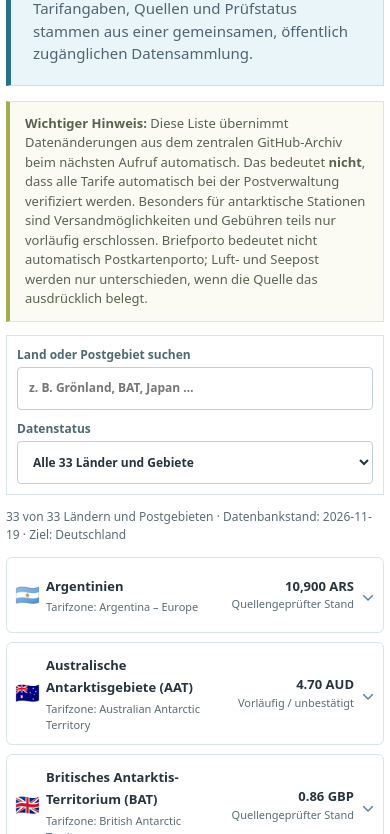
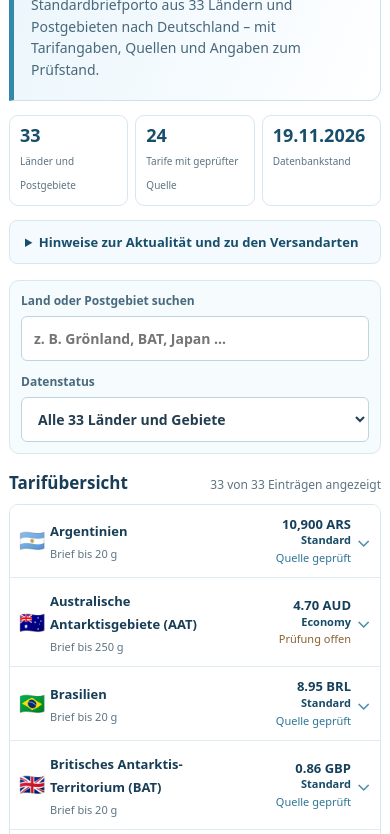
Before and after one commit to AyLien026/worldwide-cover-monitor, a plain HTML site: page arge/portoliste/index.html in a window 390 px wide. Shown: the part 161-995 px from the top of the page. Drawn offline with Linux system fonts and the light colour scheme.

Commit message:
Polish ARGE postage page: visible heading, ice-blue design and clearer rate listing

```diff
--- a/arge/portoliste/index.html
+++ b/arge/portoliste/index.html
@@ -7,70 +7,112 @@
 <title>Portoliste – ARGE Polarphilatelie</title>
 <meta name="description" content="Internationale Standardbrief-Portotarife für die 33 Länder und Postgebiete der ARGE-Polarphilatelie-Portoliste, aus der zentralen Worldwide-Covers-Datenbank.">
 <style>
-:root{--blue:#27718a;--ink:#27343c;--muted:#5b6c73;--line:#d9e4e9;--pale:#eff7fa;--ice:#eaf5f9;--olive:#6d8428;--green:#eaf1dd;--orange:#a36113}
+
+:root{--navy:#173d57;--blue:#236b8d;--blue-deep:#174e6c;--ice:#e9f5fb;--mist:#f5fafe;--ink:#243e50;--muted:#5d7483;--line:#d7e7f0;--amber:#8a6032}
 *{box-sizing:border-box}
-body{margin:0;background:#fff;color:var(--ink);font:15px/1.5 system-ui,-apple-system,"Segoe UI",Arial,sans-serif}
-main{max-width:1160px;margin:auto;padding:16px 14px 32px}
-h1{font:500 clamp(28px,3.5vw,41px)/1.15 Georgia,serif;margin:7px 0 12px}
-h2{font:500 20px Georgia,serif;margin:0}
-a{color:#25687b;text-underline-offset:3px}
-a:focus-visible,button:focus-visible,input:focus-visible,select:focus-visible,summary:focus-visible{outline:2px solid #265c79;outline-offset:2px}
-.hero{border:1px solid #cfdee5;border-left:5px solid var(--blue);background:var(--ice);padding:20px 22px;margin-bottom:15px}
-.kicker{font-size:11px;letter-spacing:2px;text-transform:uppercase;font-weight:800;color:#41768a}
-.hero p{margin:8px 0 0;max-width:810px;color:#4f6470}
-.notice{border:1px solid #e2e4d5;border-left:4px solid #a3ad50;padding:12px 15px;background:#fbfbf4;font-size:13px;color:#58634f;margin:13px 0}
-.toolbar{display:flex;gap:10px;flex-wrap:wrap;align-items:center;border:1px solid var(--line);padding:13px;margin:13px 0;background:#fff}
-.toolbar label{font-size:12px;font-weight:700;color:#4f6971}
-.toolbar .search{flex:2 1 230px}
-.toolbar .status{flex:1 1 175px}
-.toolbar input,.toolbar select{display:block;width:100%;padding:10px 11px;min-height:43px;margin-top:3px;font:inherit;border:1px solid #bfcfd5;background:#fff;color:var(--ink);border-radius:4px}
-.meta{font-size:12px;color:var(--muted);margin:8px 0 13px}
-.results{display:grid;gap:9px}
-.country{border:1px solid var(--line);border-radius:6px;background:#fff}
+html{color-scheme:light}
+body{margin:0;background:#fff;color:var(--ink);font:15px/1.55 system-ui,-apple-system,"Segoe UI",Arial,sans-serif}
+main{max-width:1140px;margin:0 auto;padding:18px 16px 36px}
+h1{font-size:clamp(29px,3.5vw,40px);line-height:1.17;letter-spacing:-.8px;font-weight:750;margin:9px 0 12px;color:var(--navy)}
+h2{font-size:17px;font-weight:750;line-height:1.3;margin:0;color:var(--navy)}
+a{color:var(--blue-deep);text-underline-offset:3px}
+a:hover{color:#103e59}
+a:focus-visible,summary:focus-visible,input:focus-visible,select:focus-visible{outline:3px solid #68afce;outline-offset:2px}
+.hero{background:linear-gradient(112deg,#e9f5fb 0%,#f8fcff 72%,#fff 100%);border:1px solid #cfe3ee;border-left:5px solid #3488ad;border-radius:0 12px 12px 0;padding:24px 27px;margin-bottom:14px}
+.kicker{font-size:11px;letter-spacing:2px;text-transform:uppercase;font-weight:800;color:#397b9a}
+.hero p{margin:0;max-width:830px;color:#48687b;font-size:14px}
+.overview{display:grid;grid-template-columns:repeat(3,minmax(0,1fr));gap:10px;margin:0 0 14px}
+.overview-item{border:1px solid var(--line);border-radius:9px;padding:12px 15px;background:#fff;display:flex;align-items:center;gap:12px}
+.overview-item strong{color:var(--blue-deep);font-size:23px;line-height:1.1;font-weight:800;white-space:nowrap;font-variant-numeric:tabular-nums}
+.overview-item span{font-size:12px;line-height:1.35;color:var(--muted)}
+.notice{border:1px solid var(--line);background:var(--mist);border-radius:8px;padding:0 15px;margin:13px 0 16px}
+.notice summary{font-size:13px;color:var(--blue-deep);font-weight:700;cursor:pointer;padding:11px 0}
+.notice p{margin:0 0 13px;font-size:13px;color:#4e6676;line-height:1.6}
+.toolbar{display:flex;gap:12px;flex-wrap:wrap;align-items:end;background:#f6fbfe;border:1px solid var(--line);border-radius:10px;padding:15px;margin:14px 0 18px}
+.toolbar label{display:block;font-size:12px;font-weight:750;color:#496a7e}
+.toolbar .search{flex:2 1 245px}.toolbar .status{flex:1 1 200px}
+.toolbar input,.toolbar select{display:block;width:100%;padding:11px 12px;min-height:44px;margin-top:5px;font:inherit;font-size:14px;border:1px solid #bdd5e3;background:#fff;color:var(--ink);border-radius:6px}
+.toolbar input:focus,.toolbar select:focus{border-color:var(--blue)}
+.list-head{display:flex;justify-content:space-between;gap:12px;align-items:baseline;flex-wrap:wrap;margin:18px 0 9px}
+.meta{font-size:12px;color:var(--muted)}
+.directory-head{display:grid;grid-template-columns:34px minmax(0,1fr) minmax(135px,210px) 18px;gap:12px;padding:11px 17px;background:#eaf5fb;border:1px solid var(--line);border-radius:9px 9px 0 0;color:#476d83;font-size:11px;font-weight:800;letter-spacing:.7px;text-transform:uppercase}
+.directory-head span:nth-child(3){text-align:right}
+.results{border:1px solid var(--line);border-top:0;border-radius:0 0 9px 9px;overflow:hidden;background:#fff}
+.country{background:#fff;border-bottom:1px solid #e1ecf2}
+.country:last-child{border-bottom:0}
 .country[hidden]{display:none}
-.country summary{display:grid;grid-template-columns:30px minmax(0,1.1fr) minmax(145px,.9fr) 24px;gap:10px;align-items:center;min-height:74px;padding:12px 14px;cursor:pointer;list-style:none}
+.country summary{display:grid;grid-template-columns:34px minmax(0,1fr) minmax(135px,210px) 18px;gap:12px;align-items:center;min-height:70px;padding:11px 17px;cursor:pointer;list-style:none}
 .country summary::-webkit-details-marker{display:none}
-.country[open] summary,.country summary:hover{background:#f3f9fb}
+.country summary:hover,.country[open] summary{background:#f1f9fd}
 .flag{font-size:25px;line-height:1}
-.name{font-weight:750;font-size:15px}
-.sub{font-size:11px;color:var(--muted);margin-top:3px;display:block;font-weight:400}
-.price{text-align:right;font-variant-numeric:tabular-nums;font-weight:750;font-size:15px}
-.price small{font-size:11px;font-weight:400;color:var(--muted);display:block}
-.chevron{font-size:18px;color:#538298;justify-self:end}
+.name{font-weight:750;font-size:14px;color:var(--navy)}
+.sub{font-size:11px;color:var(--muted);margin-top:3px;display:block;font-weight:450}
+.price{text-align:right;font-variant-numeric:tabular-nums;line-height:1.35;min-width:0}
+.price .amount{display:block;font-weight:800;font-size:15px;color:#163f5c}
+.price .fare-line{display:block;font-size:12px;font-weight:700;color:#174b68;overflow-wrap:anywhere}
+.price .fare-key{font-weight:450;color:var(--muted)}
+.price .verification{font-size:11px;font-weight:450;color:var(--muted);display:block;margin-top:3px}
+.price .verification.verified{color:#2c7597}
+.price .verification.unverified{color:var(--amber)}
+.chevron{font-size:19px;color:#4d8eab;justify-self:end}
 .country[open] .chevron{transform:rotate(180deg)}
-.details{border-top:1px dashed var(--line);background:#fbfdfe;padding:14px 16px 17px 54px;font-size:13px}
-.details p{margin:7px 0;overflow-wrap:anywhere}
-.fares{display:flex;gap:8px;flex-wrap:wrap;margin:0 0 9px}
-.fare{background:#eaf4f7;border:1px solid #d5e7ec;padding:8px 11px;min-width:125px}
-.fare small{display:block;color:#536d77}.fare strong{font-size:15px}
-.status-pill{font-weight:750;font-size:11px;padding:3px 7px;display:inline-block;border-radius:3px;background:var(--green);color:#48601f}
-.status-pill.unverified{background:#fff0db;color:#87521c}
-.status-pill.missing{background:#f1f1f1;color:#596168}
-.caution{color:#86521b}
-.noresults{border:1px dashed #bdced3;padding:24px;text-align:center;color:var(--muted)}
-.footer{border-top:1px solid var(--line);padding-top:12px;margin-top:18px;font-size:12px;color:var(--muted)}
+.details{border-top:1px solid var(--line);background:#f7fbfe;padding:16px 18px 18px 63px;font-size:13px}
+.details p{margin:8px 0;overflow-wrap:anywhere}
+.fares{display:flex;gap:9px;flex-wrap:wrap;margin:0 0 12px}
+.fare{background:#fff;border:1px solid #cee4ef;border-radius:6px;padding:9px 12px;min-width:135px}
+.fare small{display:block;color:#55778a}.fare strong{font-size:15px;color:var(--navy)}
+.status-pill{font-weight:750;font-size:11px;padding:4px 8px;display:inline-block;border-radius:5px;background:#e3f2fa;color:#1d6589}
+.status-pill.unverified{background:#fff2e4;color:#855721}
+.status-pill.missing{background:#edf1f4;color:#5b6c79}
+.caution{color:#855d30}
+.noresults{padding:25px;text-align:center;color:var(--muted)}
+.footer{border-top:1px solid var(--line);padding-top:15px;margin-top:20px;font-size:12px;color:var(--muted);line-height:1.7}
 [hidden]{display:none!important}
-html.embedded .hero{display:none}html.embedded main{padding-top:5px}
-@media(max-width:640px){
- main{padding:8px 6px 20px}.country summary{grid-template-columns:25px minmax(0,1fr) minmax(108px,.8fr) 15px;padding:10px 8px;gap:6px}
- .flag{font-size:20px}.name,.price{font-size:13px}.details{padding:12px}.toolbar{padding:10px}
+@media(max-width:690px){
+ main{padding:12px 9px 24px}
+ .hero{padding:19px 17px}
+ .overview{gap:7px}
+ .overview-item{display:block;padding:10px}
+ .overview-item strong{display:block;font-size:18px;margin-bottom:3px}
+ .directory-head{display:none}
+ .results{border-top:1px solid var(--line);border-radius:9px}
+ .country summary{grid-template-columns:25px minmax(0,1fr) minmax(110px,.8fr) 15px;padding:11px 9px;gap:7px}
+ .flag{font-size:21px}
+ .name{font-size:13px}
+ .price .amount{font-size:13px}
+ .price .fare-line{font-size:11px}
+ .details{padding:13px}
+}
+@media(max-width:390px){
+ .overview-item span{font-size:10px}
+ .country summary{grid-template-columns:24px minmax(0,1fr) 105px 13px}
+ .toolbar{padding:11px}
 }
 </style>
-<script>if(window.self!==window.top)document.documentElement.classList.add('embedded')</script>
+
 </head>
 <body>
 <main>
 <header class="hero">
  <div class="kicker">Arbeitsgemeinschaft Polarphilatelie e.V.</div>
  <h1>Internationale Portoliste</h1>
- <p>Standardbrief-Tarife aus 33 ausgewählten Ländern und Postgebieten nach Deutschland. Tarifangaben, Quellen und Prüfstatus stammen aus einer gemeinsamen, öffentlich zugänglichen Datensammlung.</p>
+ <p>Standardbriefporto aus 33 Ländern und Postgebieten nach Deutschland – mit Tarifangaben, Quellen und Angaben zum Prüfstand.</p>
 </header>
-<div class="notice"><strong>Wichtiger Hinweis:</strong> Diese Liste übernimmt Datenänderungen aus dem zentralen GitHub-Archiv beim nächsten Aufruf automatisch. Das bedeutet <strong>nicht</strong>, dass alle Tarife automatisch bei der Postverwaltung verifiziert werden. Besonders für antarktische Stationen sind Versandmöglichkeiten und Gebühren teils nur vorläufig erschlossen. Briefporto bedeutet nicht automatisch Postkartenporto; Luft- und Seepost werden nur unterschieden, wenn die Quelle das ausdrücklich belegt.</div>
+<section class="overview" aria-label="Portoliste im Überblick">
+ <div class="overview-item"><strong>33</strong><span>Länder und Postgebiete</span></div>
+ <div class="overview-item"><strong id="verified-count">–</strong><span>Tarife mit geprüfter Quelle</span></div>
+ <div class="overview-item"><strong id="data-date">–</strong><span>Datenbankstand</span></div>
+</section>
+<details class="notice">
+ <summary>Hinweise zur Aktualität und zu den Versandarten</summary>
+ <p>Die Tarife stammen aus einer gemeinsamen öffentlichen Datensammlung. Änderungen werden aus dem GitHub-Datenbestand übernommen, sobald sie dort veröffentlicht wurden. Nicht alle Preise sind bereits anhand amtlicher Quellen bestätigt. Besonders bei antarktischen Stationen können Versandmöglichkeiten und Tarife abweichen. Angaben für Briefe gelten nicht automatisch für Postkarten; Economy und Priority werden nicht ohne Quellenbeleg mit See- oder Luftpost gleichgesetzt.</p>
+</details>
 <section class="toolbar" aria-label="Portoliste durchsuchen">
  <label class="search" for="search">Land oder Postgebiet suchen<input type="search" id="search" placeholder="z. B. Grönland, BAT, Japan …" autocomplete="off"></label>
  <label class="status" for="status">Datenstatus<select id="status"><option value="">Alle 33 Länder und Gebiete</option><option value="verified">Quellengeprüft</option><option value="unverified">Noch nicht abschließend geprüft</option><option value="missing">Ohne Preisangabe</option></select></label>
 </section>
-<div class="meta" id="meta" aria-live="polite">Tarifdaten werden geladen …</div>
+<div class="list-head"><h2>Tarifübersicht</h2><div class="meta" id="meta" aria-live="polite">Tarifdaten werden geladen …</div></div>
+<div class="directory-head" aria-hidden="true"><span></span><span>Land oder Postgebiet</span><span>Porto nach Deutschland</span><span></span></div>
 <section class="results" id="results" aria-label="Länderliste"></section>
 <div class="footer">Die ARGE-Auswahl ist fest auf die 33 Länder und Postgebiete der bisherigen ARGE-Liste begrenzt; neu auf Worldwide Covers hinzugefügte Länder erscheinen hier nicht automatisch. Tarifdaten: <a href="../../postage/" target="_blank" rel="noopener noreferrer">Worldwide Covers – International Postage Rates</a>. Keine Gewähr für aktuelle Schalterpreise, Zustellung oder Annahme von Sammlerpost. Alle verlinkten Quellen sind öffentlich.</div>
 </main>
@@ -131,16 +173,26 @@ function render(){
  const q=$('search').value.trim().toLocaleLowerCase('de'),state=$('status').value;
  $('results').replaceChildren();
  let visible=0;
- for(const [name,flag,id] of countries){
+ for(const [name,flag,id] of [...countries].sort((a,b)=>a[0].localeCompare(b[0],'de'))){
   const r=catalogue.find(item=>item.id===id), prices=entriesFor(r);
   const classification=!r||prices.length===0?'missing':r.status==='verified'?'verified':'unverified';
   if(q&&!((name+' '+id+' '+(r?.country||'')).toLocaleLowerCase('de').includes(q)))continue;
   if(state&&classification!==state)continue;
   visible++;
   const card=node('details','country'),top=node('summary'),f=node('span','flag',flag),a=node('span'),price=node('span','price'),chev=node('span','chevron','⌄');
-  a.appendChild(node('span','name',name));a.appendChild(node('span','sub',r?'Tarifzone: '+r.country:'Kein Datensatz vorhanden'));
-  price.appendChild(node('span','',prices.length===1?prices[0][1]:prices.length? 'ab '+prices.map(p=>p[1]).join(' / '):'Keine Angabe'));
-  price.appendChild(node('small','',classification==='verified'?'Quellengeprüfter Stand':classification==='unverified'?'Vorläufig / unbestätigt':'Preis fehlt'));
+  a.appendChild(node('span','name',name));a.appendChild(node('span','sub',r?.weight_g?'Brief bis '+r.weight_g+' g':'Gewichtsangabe: siehe Details'));
+  if(prices.length===1){
+   price.appendChild(node('strong','amount',prices[0][1]));
+   price.appendChild(node('span','fare-line',prices[0][0]));
+  }else if(prices.length>1){
+   for(const [kind,amount] of prices){
+    const ln=node('span','fare-line');
+    ln.appendChild(node('span','fare-key',kind+': '));
+    ln.appendChild(node('span','',amount));
+    price.appendChild(ln);
+   }
+  }else price.appendChild(node('strong','amount','Keine Angabe'));
+  price.appendChild(node('small','verification '+classification,classification==='verified'?'Quelle geprüft':classification==='unverified'?'Prüfung offen':'Preis fehlt'));
   top.append(f,a,price,chev);
   const detail=node('div','details'), fares=node('div','fares');
   if(prices.length)for(const [label,value] of prices){const item=node('div','fare');item.appendChild(node('small','',label));item.appendChild(node('strong','',value));fares.appendChild(item)}
@@ -162,7 +214,10 @@ function render(){
   card.append(top,detail);$('results').appendChild(card);
  }
  if(!visible)$('results').appendChild(node('div','noresults','Keine Länder entsprechen der Suche.'));
- $('meta').textContent=visible+' von '+countries.length+' Ländern und Postgebieten · Datenbankstand: '+(dbDate||'nicht angegeben')+' · Ziel: Deutschland';
+ const checked=countries.filter(c=>{const r=catalogue.find(item=>item.id===c[2]);return r?.status==='verified'&&entriesFor(r).length>0}).length;
+ $('verified-count').textContent=checked;
+ $('data-date').textContent=dbDate&&/^\d{4}-\d{2}-\d{2}$/.test(dbDate)?dbDate.split('-').reverse().join('.'):dbDate||'–';
+ $('meta').textContent=visible+' von '+countries.length+' Einträgen angezeigt';
 }
 function announceHeight(){if(window.parent===window)return;window.parent.postMessage({type:'ARGE_POSTAGE_HEIGHT',height:Math.ceil(document.documentElement.scrollHeight)+16},'*')}
 if(typeof ResizeObserver!=='undefined'){new ResizeObserver(announceHeight).observe(document.body)}
```
